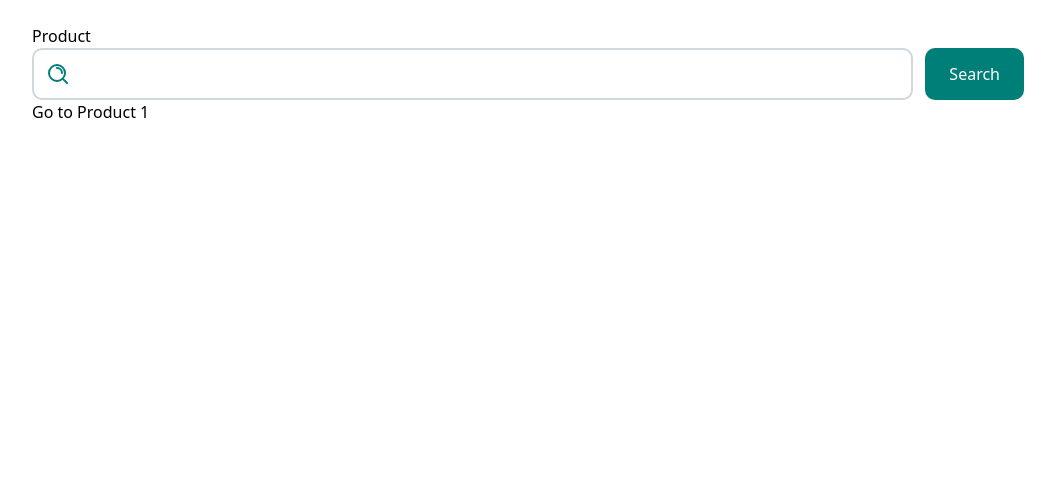
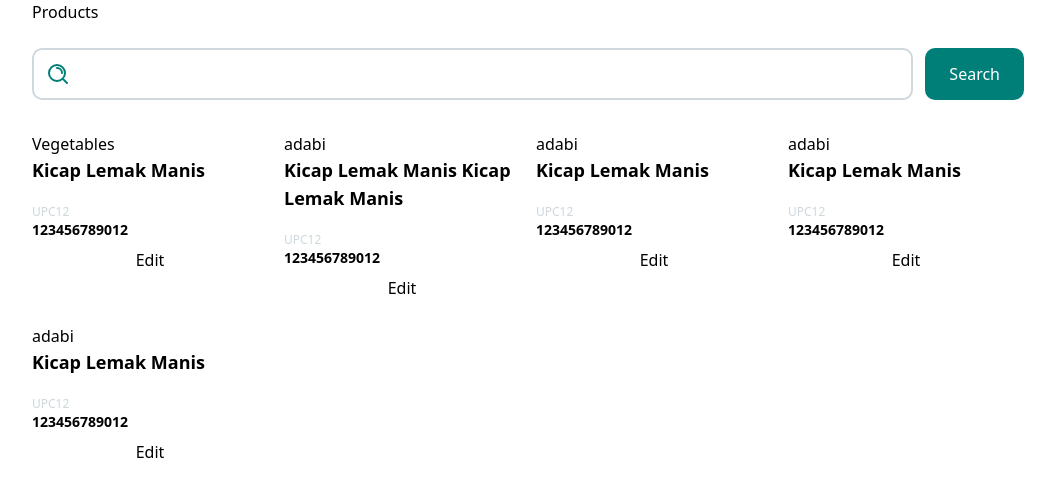
Before and after one commit to sufifisas/mi-ecommerce, a React (Vite) app in the folder client/: page / in a window 1280 px wide. Shown: the top 496 px of the page, without its empty margins (112-1167 px from the left). Built offline with nearby package versions, Linux system fonts and the light colour scheme.

Commit message:
Dev: added dummy product card list

```diff
--- a/client/src/pages/product/index.jsx
+++ b/client/src/pages/product/index.jsx
@@ -1,13 +1,20 @@
 import { Link } from "react-router-dom";
 import Search from "../../components/Search";
 import MainLayout from "../../layouts/MainLayout";
+import ProductCard from "../../components/ProductCard";
 
 const Product = () => {
   return (
-    <MainLayout>
-        <div>Product</div>
+    <MainLayout title="Products">
         <Search />
-        <Link to="/1">Go to Product 1</Link>
+        <div className="grid grid-cols-4 mt-8 gap-x-4 gap-y-6">
+          <ProductCard brand="Vegetables" title="Kicap Lemak Manis" code="123456789012" url="2323" />
+          <ProductCard brand="adabi" title="Kicap Lemak Manis Kicap Lemak Manis" code="123456789012" url="2323" />
+          <ProductCard brand="adabi" title="Kicap Lemak Manis" code="123456789012" url="2323" />
+          <ProductCard brand="adabi" title="Kicap Lemak Manis" code="123456789012" url="2323" />
+          <ProductCard brand="adabi" title="Kicap Lemak Manis" code="123456789012" url="2323" />
+        </div>
+        {/* <Link to="/1">Go to Product 1</Link> */}
     </MainLayout>
   )
 }
```
